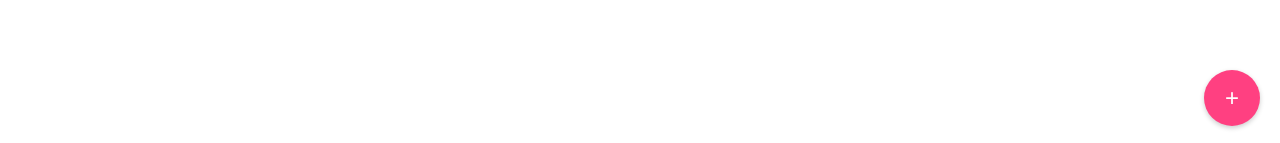
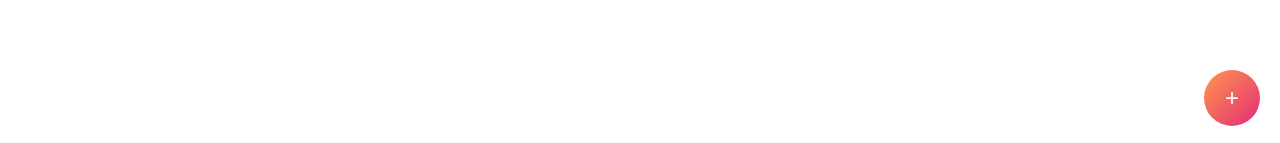
Before and after one commit to marinatea/synth-user-profile, a React (Create React App) app: page / in a window 1280 px wide. Shown: the part 654-797 px from the top of the page. Built offline with nearby package versions, Linux system fonts and the light colour scheme.

Commit message:
gradient

```diff
--- /dev/null
+++ b/src/components/AddButton/AddButton.tsx
@@ -0,0 +1,7 @@
+import { AddButtonStyles } from "./AddButtonStyles";
+
+const AddButton: React.FC = () => {
+  return <AddButtonStyles>+</AddButtonStyles>;
+};
+
+export default AddButton;
--- /dev/null
+++ b/src/components/AddButton/AddButtonStyles.tsx
@@ -0,0 +1,17 @@
+import styled from "styled-components";
+import { colors } from "../../styles/colors";
+
+export const AddButtonStyles = styled.button`
+  position: fixed;
+  right: 20px;
+  bottom: 20px;
+  width: 56px;
+  height: 56px;
+  border-radius: 50%;
+  background: ${colors.color.gradient};
+
+  color: white;
+  font-size: 24px;
+  border: none;
+  cursor: pointer;
+`;
--- a/src/components/Header/Header.tsx
+++ b/src/components/Header/Header.tsx
@@ -1,13 +1,13 @@
 import React from "react";
 import userData from "../../userData.json";
 import Logo from "../../assets/icons/logo.svg";
+import AddButton from "../AddButton/AddButton";
 
 import {
   HeaderContainer,
   NavContainer,
   NavItem,
   UserActions,
-  AddButton,
   NavWrapper,
   IconButton,
 } from "./HeaderStyles";
@@ -42,7 +42,7 @@ const Header: React.FC<HeaderProps> = ({ userIndex }) => {
           <NavItem href="#">DISCUSSIONS</NavItem>
         </NavContainer>
       </HeaderContainer>
-      <AddButton>+</AddButton>
+      <AddButton />
     </>
   );
 };
--- a/src/components/Header/HeaderStyles.tsx
+++ b/src/components/Header/HeaderStyles.tsx
@@ -80,12 +80,11 @@ export const NavItem = styled.a`
     left: 0;
     width: 100%;
     height: 4px;
-    border-radius: 1px;
-    background-color: transparent;
+    border-radius: 2px;
     transform: scaleX(0);
     transform-origin: center;
     transition: transform 0.2s ease;
-    background-color: ${colors.color.red};
+    background: ${colors.color.gradient};
   }
 
   &:hover::after {
@@ -110,18 +109,3 @@ export const Avatar = styled.img`
   height: 32px;
   border-radius: 50%;
 `;
-
-export const AddButton = styled.button`
-  position: fixed;
-  right: 20px;
-  bottom: 20px;
-  width: 56px;
-  height: 56px;
-  border-radius: 50%;
-  background-color: #ff4081;
-  color: white;
-  font-size: 24px;
-  border: none;
-  cursor: pointer;
-  box-shadow: 0 2px 5px rgba(0, 0, 0, 0.2);
-`;
--- a/src/styles/colors.tsx
+++ b/src/styles/colors.tsx
@@ -1,3 +1,4 @@
+
 export const colors = {
   color: {
     primary: "#3E4056",
@@ -6,5 +7,6 @@ export const colors = {
     violet: "#C5ADEF",
     red: "#ED5267",
     white: "#ffffff",
+    gradient: "linear-gradient(135deg, #FF974F 0%, #E32C75 100%)",
   },
 };
```
